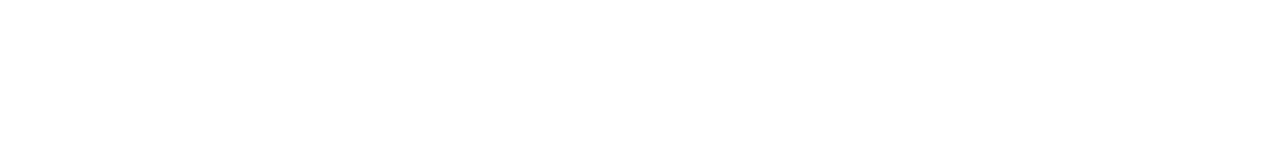
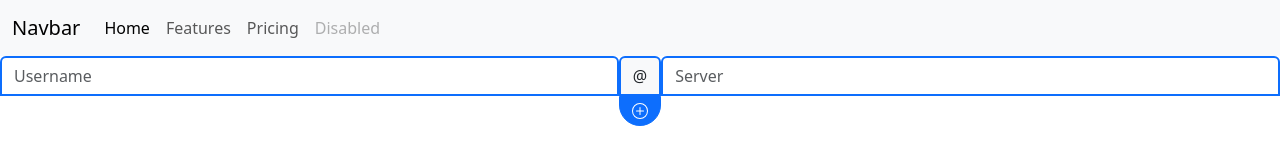
Before and after one commit to Luiz-Feliphi/App-electron, an Electron app: page app/index.html in a window 1280 px wide. Drawn offline with nearby package versions, Linux system fonts and the light colour scheme.

Commit message:
update0.3

```diff
--- a/app/index.html
+++ b/app/index.html
@@ -7,10 +7,47 @@
     <link href="https://cdn.jsdelivr.net/npm/bootstrap@5.3.3/dist/css/bootstrap.min.css" rel="stylesheet" integrity="sha384-QWTKZyjpPEjISv5WaRU9OFeRpok6YctnYmDr5pNlyT2bRjXh0JMhjY6hW+ALEwIH" crossorigin="anonymous">
 </head>
 <body>
-    <h1></h1>
-    <p>
-
-    </p>
+    <nav class="navbar navbar-expand-lg bg-body-tertiary">
+        <div class="container-fluid">
+          <a class="navbar-brand" href="#">Navbar</a>
+          <button class="navbar-toggler" type="button" data-bs-toggle="collapse" data-bs-target="#navbarNav" aria-controls="navbarNav" aria-expanded="false" aria-label="Toggle navigation">
+            <span class="navbar-toggler-icon"></span>
+          </button>
+          <div class="collapse navbar-collapse" id="navbarNav">
+            <ul class="navbar-nav">
+              <li class="nav-item">
+                <a class="nav-link active" aria-current="page" href="#">Home</a>
+              </li>
+              <li class="nav-item">
+                <a class="nav-link" href="#">Features</a>
+              </li>
+              <li class="nav-item">
+                <a class="nav-link" href="#">Pricing</a>
+              </li>
+              <li class="nav-item">
+                <a class="nav-link disabled" aria-disabled="true">Disabled</a>
+              </li>
+            </ul>
+          </div>
+        </div>
+      </nav>
+      <form method="get">
+        <div class="input-group mb-3 d-flex flex-column">
+            <div class="d-flex">
+                <input type="text" class="form-control rounded-0 rounded-top border border-2 border-primary" placeholder="Username" aria-label="Username">
+                <span class="input-group-text rounded-0 rounded-top border border-2 border-primary">@</span>
+                <input type="text" class="form-control rounded-0 rounded-top border border-2 border-primary" placeholder="Server" aria-label="Server">
+            </div>
+            <div class="d-flex justify-content-center">
+                <button class="btn btn-primary rounded-5 rounded-top-0 d-flex align-items-center" type="submit">
+                    <svg xmlns="http://www.w3.org/2000/svg" width="16" height="16" fill="currentColor" class="bi bi-plus-circle" viewBox="0 0 16 16">
+                    <path d="M8 15A7 7 0 1 1 8 1a7 7 0 0 1 0 14m0 1A8 8 0 1 0 8 0a8 8 0 0 0 0 16"/>
+                    <path d="M8 4a.5.5 0 0 1 .5.5v3h3a.5.5 0 0 1 0 1h-3v3a.5.5 0 0 1-1 0v-3h-3a.5.5 0 0 1 0-1h3v-3A.5.5 0 0 1 8 4"/>
+                  </svg>
+                </button>
+            </div>
+          </div>
+      </form>
     <script src="https://cdn.jsdelivr.net/npm/@popperjs/core@2.11.8/dist/umd/popper.min.js" integrity="sha384-I7E8VVD/ismYTF4hNIPjVp/Zjvgyol6VFvRkX/vR+Vc4jQkC+hVqc2pM8ODewa9r" crossorigin="anonymous"></script>
     <script src="https://cdn.jsdelivr.net/npm/bootstrap@5.3.3/dist/js/bootstrap.min.js" integrity="sha384-0pUGZvbkm6XF6gxjEnlmuGrJXVbNuzT9qBBavbLwCsOGabYfZo0T0to5eqruptLy" crossorigin="anonymous"></script>
 </body>
--- a/package.json
+++ b/package.json
@@ -4,7 +4,7 @@
   "main": "main.js",
   "scripts": {
     "test": "echo \"Error: no test specified\" && exit 1",
-    "start": "electron"
+    "start": "electron ."
   },
   "author": "Luiz Feliphi",
   "license": "MIT",
@@ -13,6 +13,7 @@
     "electron": "^33.2.0"
   },
   "dependencies": {
-    "bootstrap": "^5.3.3"
+    "bootstrap": "^5.3.3",
+    "luaparse": "^0.3.1"
   }
 }
```
Also changed, not shown: app/main.js (+7 -3 lines), app/icons/svg/globe.svg (added).
